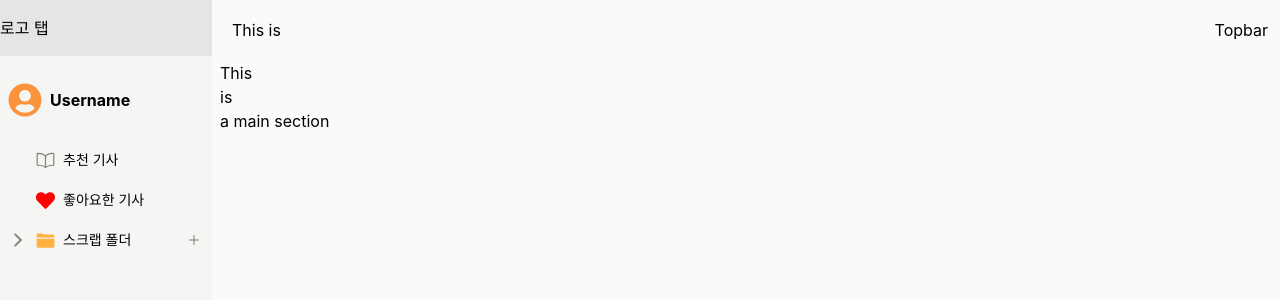
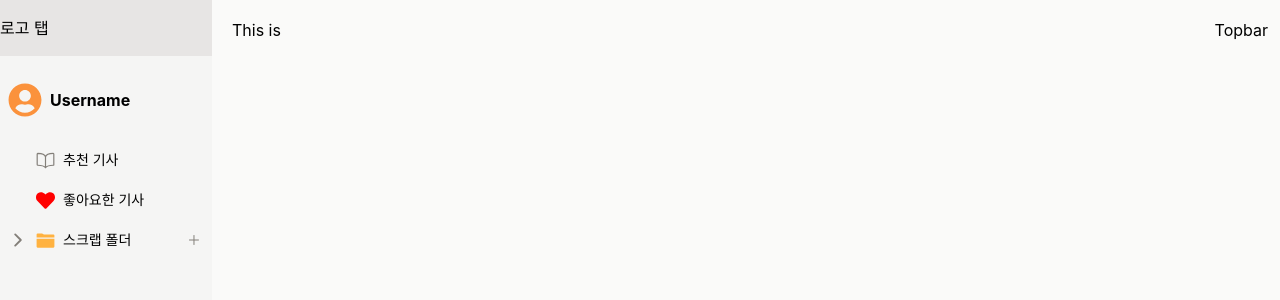
Before and after one commit to dldksco/churros, a React (Create React App) app in the folder frontend/churros/: page /news in a window 1280 px wide. Shown: the top 300 px of the page. Built offline with nearby package versions, Linux system fonts and the light colour scheme.

Commit message:
Feat: 사이드바 탭 클릭시 Navigate & Section 컴포넌트 밑에 하위 페이지 렌더링

```diff
--- a/frontend/churros/src/components/sidebar/LikedArticleTab.js
+++ b/frontend/churros/src/components/sidebar/LikedArticleTab.js
@@ -1,10 +1,14 @@
 import SelectableSidebarItem from "./SelectableSidebarItem";
 import { SIDEBAR_ITEM_SIZE } from "./constants";
 import { FaHeart } from "react-icons/fa/index.esm";
+import { useNavigate } from "react-router-dom";
 
 const LikedArticleTab = ({ itemId }) => {
+  const navigate = useNavigate();
+
   const handleLikedArticleTabClicked = () => {
     console.log("liked article tab clicked");
+    navigate("likes");
   };
 
   return (
--- a/frontend/churros/src/components/sidebar/MainArticleTab.js
+++ b/frontend/churros/src/components/sidebar/MainArticleTab.js
@@ -1,15 +1,19 @@
 import { SIDEBAR_ITEM_SIZE } from "./constants";
 import { IoBookOutline } from "react-icons/io5";
 import SelectableSidebarItem from "./SelectableSidebarItem";
+import { useNavigate } from "react-router-dom";
 
 const MainArticleTab = ({ itemId }) => {
+  const navigate = useNavigate();
+
   const handleMainArticleTabClicked = () => {
     console.log("main article tab clicked");
+    navigate("feed");
   };
 
   return (
     <SelectableSidebarItem
-      itemId = {itemId}
+      itemId={itemId}
       className={`${SIDEBAR_ITEM_SIZE.sm} hover:bg-stone-300`}
       onClick={handleMainArticleTabClicked}
     >
--- a/frontend/churros/src/components/sidebar/ScrapFolderListItem.js
+++ b/frontend/churros/src/components/sidebar/ScrapFolderListItem.js
@@ -5,10 +5,14 @@ import { IoEllipsisHorizontalSharp } from "react-icons/io5";
 import { FaMinus } from "react-icons/fa";
 // components
 import SelectableSidebarItem from "./SelectableSidebarItem";
+import { useNavigate } from "react-router-dom";
 
 const ScrapFolderListItem = ({ title, itemId, folderIdx }) => {
+  const navigate = useNavigate();
+
   const loadScrapFolderPage = () => {
     console.log(`request items of pScrapFolder(${folderIdx})`);
+    navigate(`scraps/${folderIdx}`);
   };
 
   const showActionMenuModal = (event) => {
@@ -29,11 +33,7 @@ const ScrapFolderListItem = ({ title, itemId, folderIdx }) => {
         >
           <div className="block w-7" />
           <div className="flex flex-row justify-start items-center">
-            <FaMinus
-              className="p-2"
-              size={25}
-              style={{ color: "837F79" }}
-            />
+            <FaMinus className="p-2" size={25} style={{ color: "837F79" }} />
             <p className="text-sm text-center mx-2">{title}</p>
           </div>
         </div>
--- a/frontend/churros/src/pages/MainPage.js
+++ b/frontend/churros/src/pages/MainPage.js
@@ -1,4 +1,5 @@
 import React, { Fragment } from "react";
+import { Outlet } from "react-router-dom";
 import Section from "../components/section/Section";
 import Sidebar from "../components/sidebar/Sidebar";
 import Topbar from "../components/topbar/Topbar";
@@ -13,9 +14,7 @@ const MainPage = () => {
           <h1>Topbar</h1>
         </Topbar>
         <Section>
-          <h1>This</h1>
-          <h1>is</h1>
-          <h1>a main section</h1>
+            <Outlet/>
         </Section>
       </div>
     </div>
```
